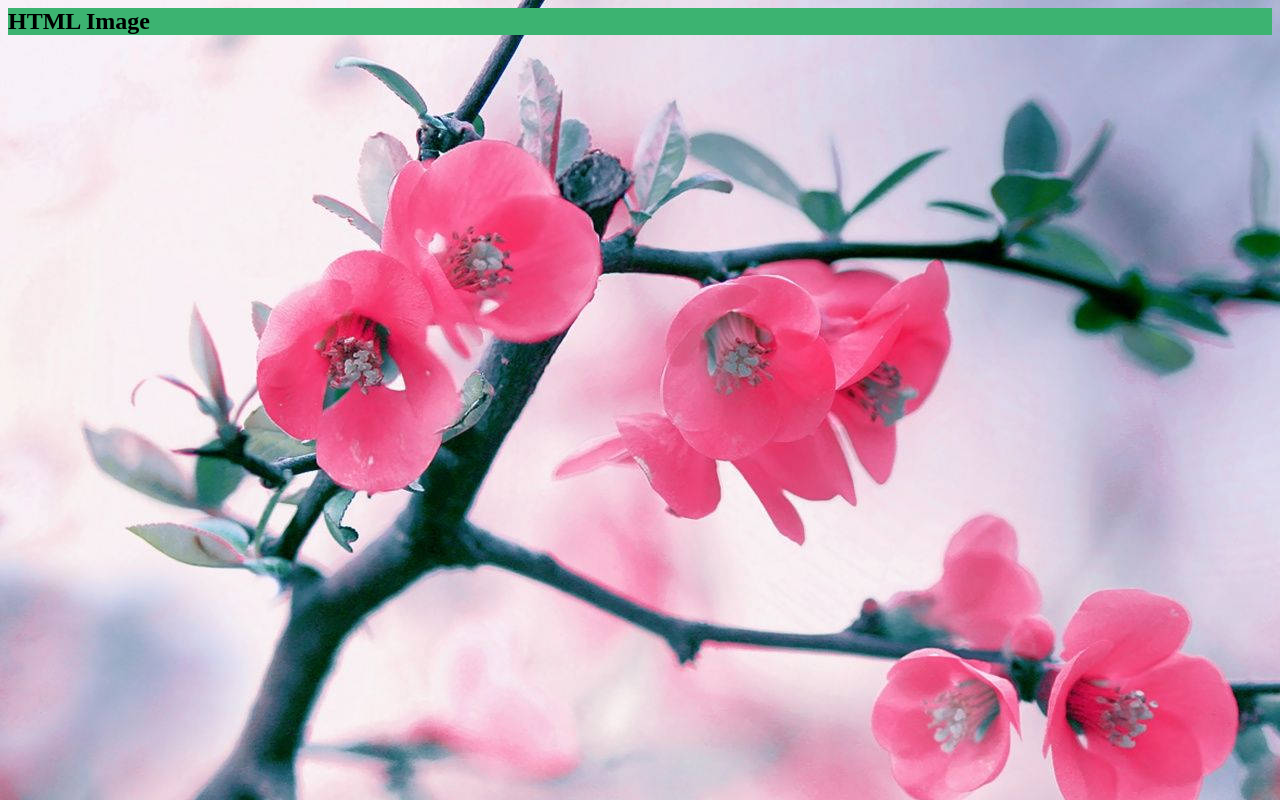
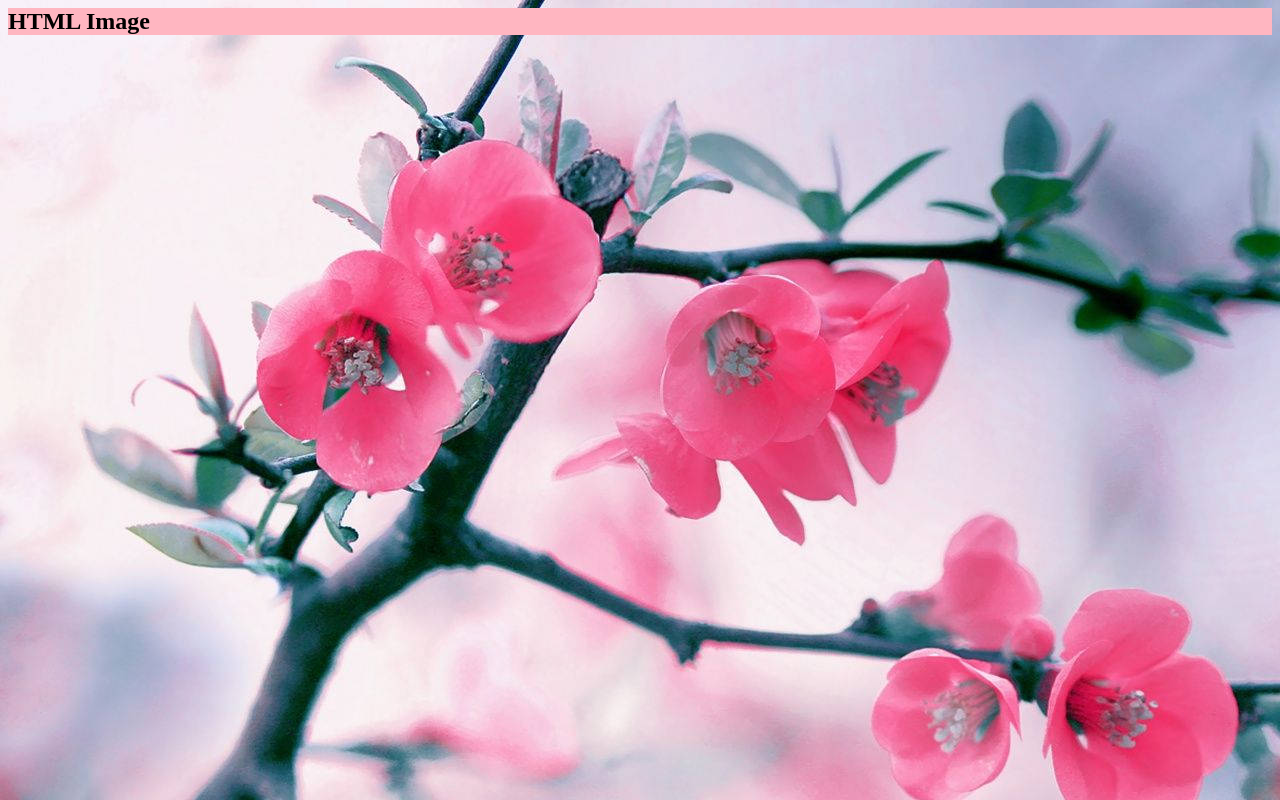
Before and after one commit to Robert-Richardson1599/htmlimages, a plain HTML site: page index.html in a window 1280 px wide. Drawn offline with Linux system fonts and the light colour scheme.

Commit message:
Update del3.css

```diff
--- a/del3.css
+++ b/del3.css
@@ -1,2 +1,2 @@
 body{background-image:url('https://raw.githubusercontent.com/Robert-Richardson1599/htmlimages/main/flowers.jpg')}
-h2{background-color:MediumSeaGreen;}
+h2{background-color:lightpink;}
```
